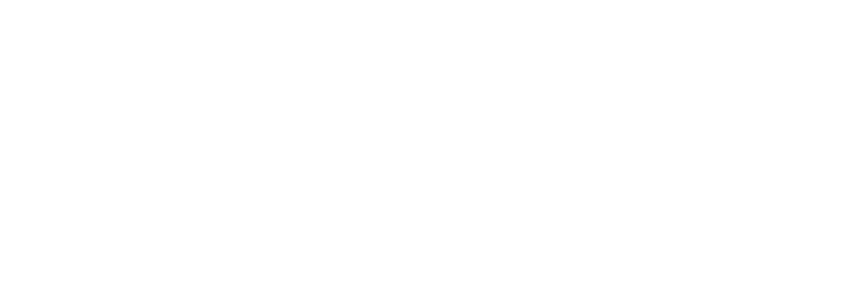
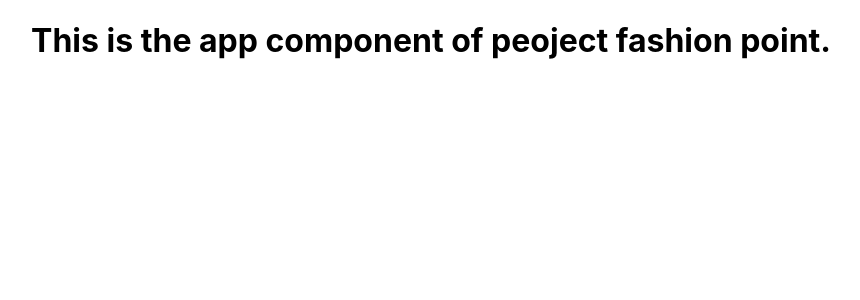
Before and after one commit to AkhilChoubey/Fashion-Point, a React (Create React App) app: page / in a window 1280 px wide. Shown: the top 300 px of the page, without its empty margins (209-1069 px from the left). Built offline with nearby package versions, Linux system fonts and the light colour scheme.

Commit message:
Update App.js

```diff
--- a/src/App.js
+++ b/src/App.js
@@ -3,7 +3,7 @@
 function App() {
   return (
     <div className="App">
-
+     <h1> This is the app component of peoject fashion point. </h1>
     </div>
   );
 }
```
